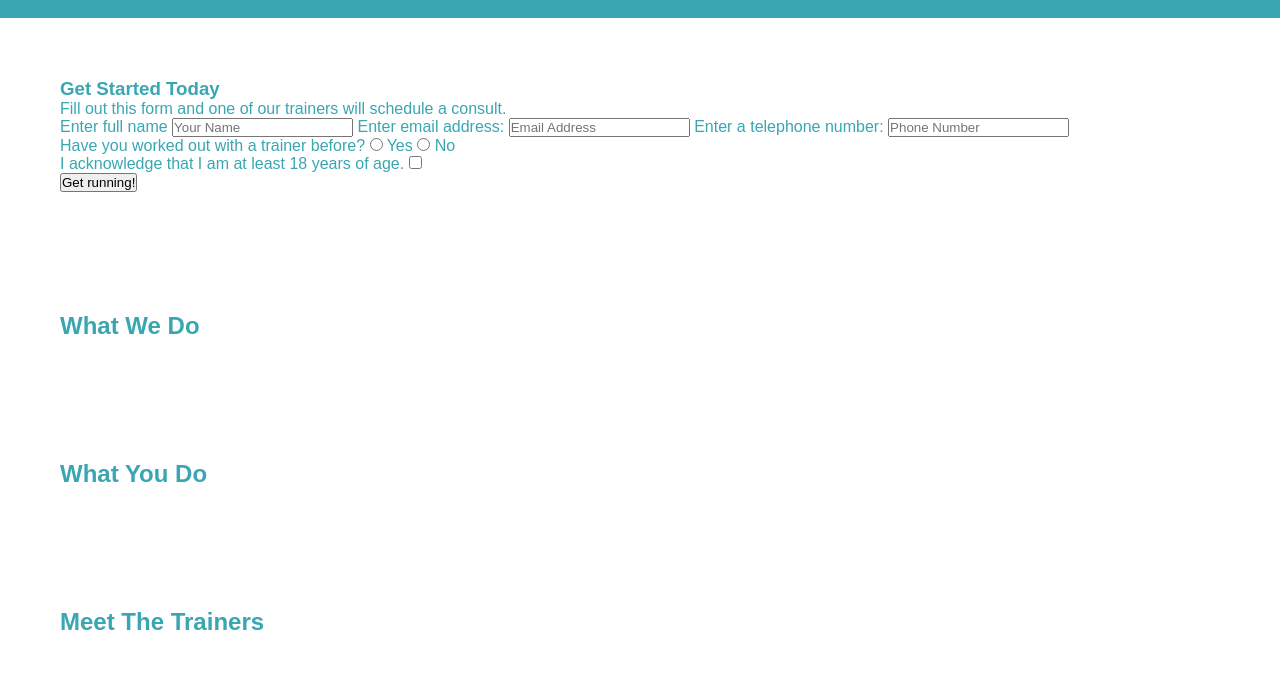
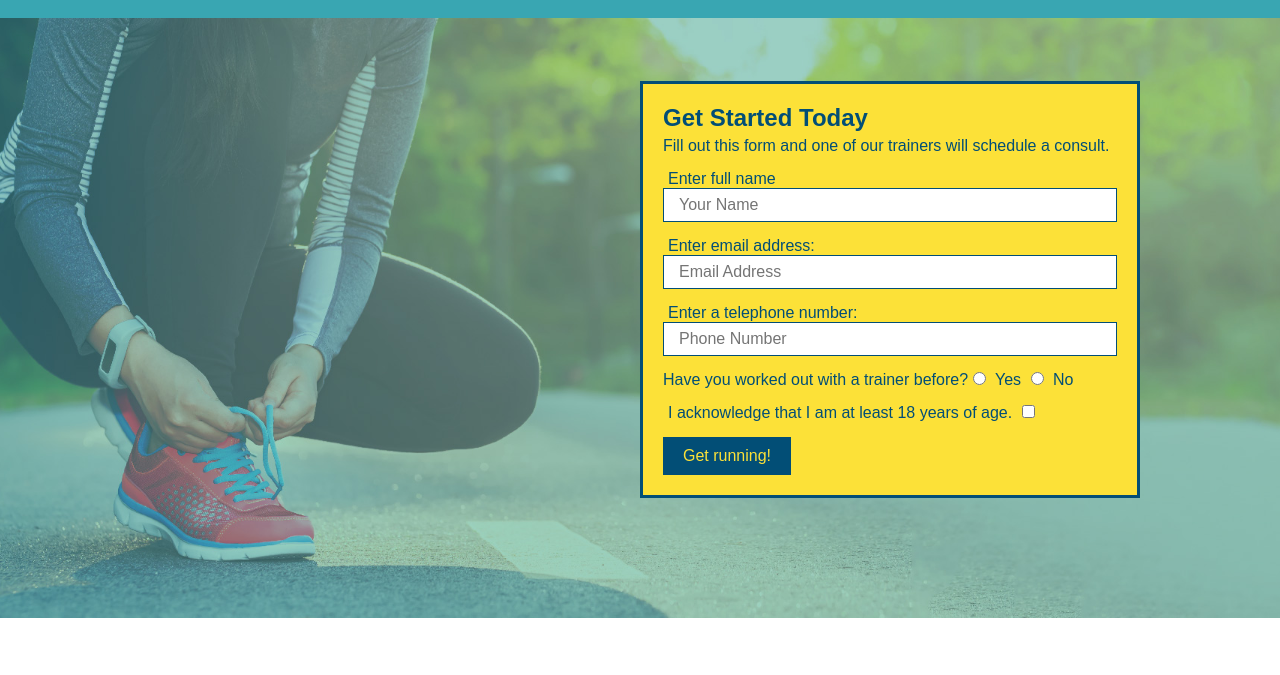
Before and after one commit to Sterntaylor/run-buddy, a plain HTML site: page index.html in a window 1280 px wide. Shown: the part 64-739 px from the top of the page. Drawn offline with Linux system fonts and the light colour scheme.

```diff
--- a/style.css
+++ b/assets/css/style.css
@@ -60,3 +60,48 @@ footer a {
 section {
     padding: 60px;
 }
+.hero {
+    background-image: url("../images/hero-bg.jpg");
+    height: 600px;
+    background-size: cover;
+    background-position: center;
+    position: relative;
+}
+.hero-form {
+    background-color: #fce138;
+    padding: 20px;
+    width: 500px;
+    color: #024e76;
+    border: solid 3px #024e76;
+    position: absolute;
+    bottom: 120px;
+    right: 140px;
+}
+.hero-form h3 {
+    font-size: 24px;
+    margin: 0;
+  }
+
+  .hero-form p {
+    margin: 5px 0 15px 0;
+  }
+
+  .form-input {
+    border: 1px solid #024e76;
+    display: block;
+    padding: 7px 15px;
+    font-size: 16px;
+    color: #024e76;
+    width: 100%;
+    margin-bottom: 15px;
+  }
+  .hero-form label {
+    margin: 0 5px;
+  }
+  .hero-form button {
+    color: #fce138;
+    background-color: #024e76;
+    border: none;
+    padding: 10px 20px;
+    font-size: 16px;
+  }
--- a/index.html
+++ b/index.html
@@ -7,7 +7,7 @@
     <meta name="viewport" content="width=device-width,initial-scale=1.0">
     <meta http-equiv="X-UA-Compatible" content="ie=edge">
     <title>Document</title>
-    <link rel="stylesheet" href="style.css"/>
+    <link rel="stylesheet" href="./assets/css/style.css"/>
 
 </head>
 
@@ -35,18 +35,18 @@
         </nav>
     </header>
 <!--hero/jumbotron-->
-    <section>
-        <div>
+    <section class="hero">
+        <div class="hero-form">
             <h3>Get Started Today</h3>
             <p>Fill out this form and one of our trainers will schedule a consult.</p>
             <!--add form element-->
             <form>
                 <label for="name">Enter full name</label>
-                <input type="text" placeholder="Your Name" name="name" id="name"/>
+                <input type="text" placeholder="Your Name" name="name" id="name" class="form-input"/>
                 <label for="email">Enter email address:</label>
-                <input type="email" placeholder="Email Address" name="email" id="email" />
+                <input type="email" placeholder="Email Address" name="email" id="email" class="form-input" />
                 <label for="phone">Enter a telephone number:</label>
-                <input type="tel" placeholder="Phone Number" name="phone" id="phone"/>
+                <input type="tel" placeholder="Phone Number" name="phone" id="phone" class="form-input"/>
                 <p>
                     Have you worked out with a trainer before?
                     <input type="radio" name="trainer-confirm" id="trainer-yes" />
@@ -67,12 +67,38 @@
         </div>
     </section>
 <!--what we do-->
-    <section>
+    <section id="what-we-do">
         <h2>What We Do</h2>
+        <p>
+            butcher selfies chambray shabby chic gentrify readymade yr Echo Park XOXO Tumblr normcore Banksy direct trade Blue Bottle chillwave you probably haven't heard of them single-origin coffee Vice fanny pack fixie Odd Future Austin fingerstache pickled twee synth Wes Anderson Thundercats viral bitters flannel meggings narwhal Marfa Schlitz sustainable Intelligentsia umami deep v craft
+        </p>
     </section>
 <!--What you do-->
-    <section>
+    <section id="what-you-do">
         <h2>What You Do</h3>
+            <div>
+                <img src="./assets/images/step-1.svg" alt="" />
+                <h3>Step 1: Fill Out the Form Above.</h3>
+                <p>You're already here, so why not?</p>
+              </div>
+
+              <div>
+                <img src="./assets/images/step-2.svg" alt="" />
+                <h3>Step 2: Consult with One of Our Trainers.</h3>
+                <p>Are you here to build muscle, lose weight, or just feel good?</p>
+              </div>
+
+              <div>
+                <img src="./assets/images/step-3.svg" alt="" />
+                <h3>Step 3: Get Running.</h3>
+                <p>Hit the ground running (literally) once your trainer lays out your plan.</p>
+              </div>
+
+              <div>
+                <img src="./assets/images/step-4.svg" alt="" />
+                <h3>Step 4: See Results.</h3>
+                <p>Bi-weekly checkins with your trainer will keep you focused</p>
+              </div>
     </section>
 <!--Meet the trainers-->
     <section>
```
Also changed, not shown: assets/images/hero-bg.jpg (renamed from assets/hero-bg.jpg), assets/images/step-1.svg (added), assets/images/step-2.svg (added), assets/images/step-3.svg (added), assets/images/step-4.svg (added), 2 other files.
